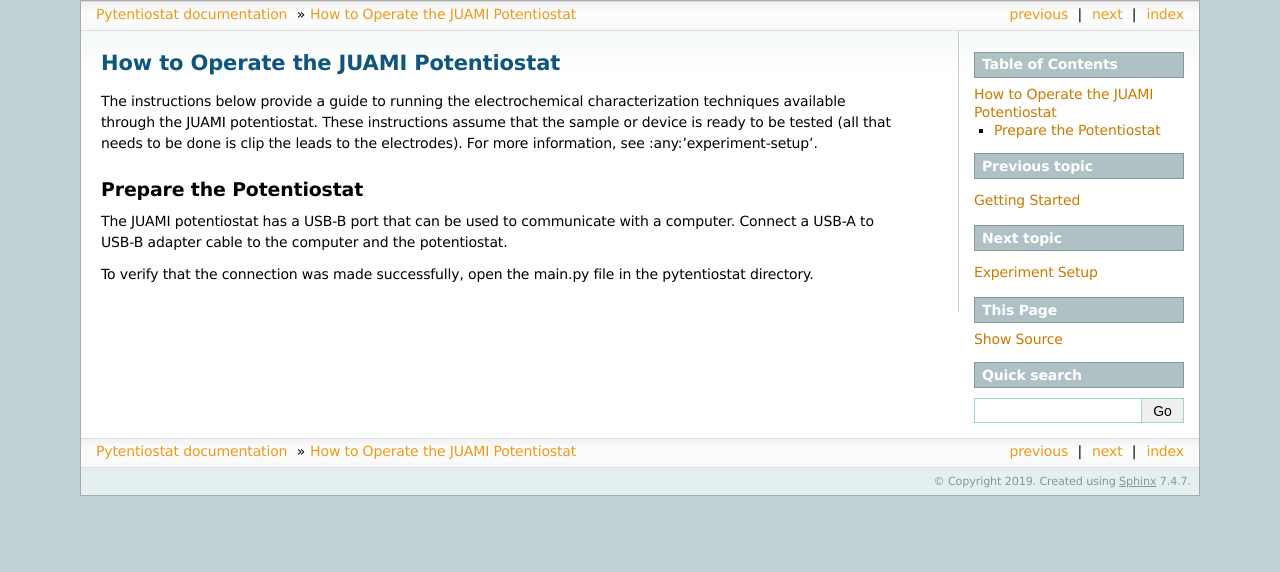
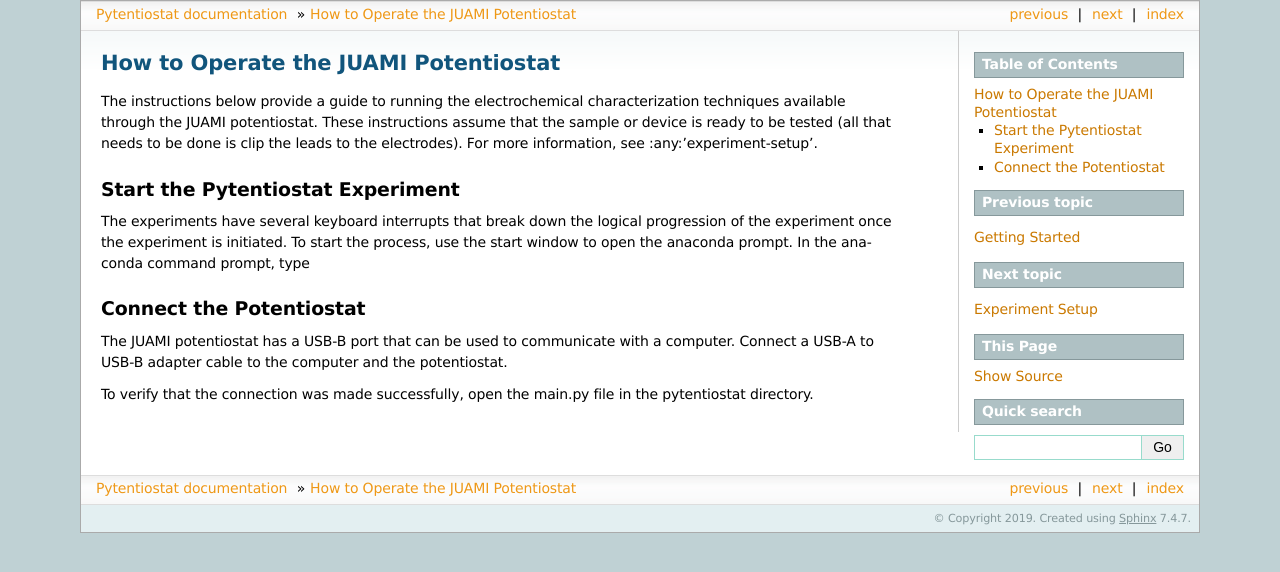
Before and after one commit to juami/pytentiostat, a Sphinx documentation site: the page built from docs/source/potentiostat_operation.rst, in a window 1280 px wide. Shown: the top 572 px of the page. Built offline with Sphinx 7.4.7, drawn with Linux system fonts in a browser that asks for light colours.

Commit message:
fixed order of instructions

```diff
--- a/docs/source/potentiostat_operation.rst
+++ b/docs/source/potentiostat_operation.rst
@@ -10,7 +10,14 @@ The instructions below provide a guide to running the electrochemical characteri
 JUAMI potentiostat. These instructions assume that the sample or device is ready to be tested (all that needs to be done
 is clip the leads to the electrodes). For more information, see :any:'experiment-setup'.
 
-Prepare the Potentiostat
+Start the Pytentiostat Experiment
+---------------------------------
+
+The experiments have several keyboard interrupts that break down the logical progression of the experiment once the
+experiment is initiated. To start the process, use the start window to open the anaconda prompt. In the anaconda
+command prompt, type
+
+Connect the Potentiostat
 ------------------------
 
 The JUAMI potentiostat has a USB-B port that can be used to communicate with a computer. Connect a USB-A to USB-B adapter
```
